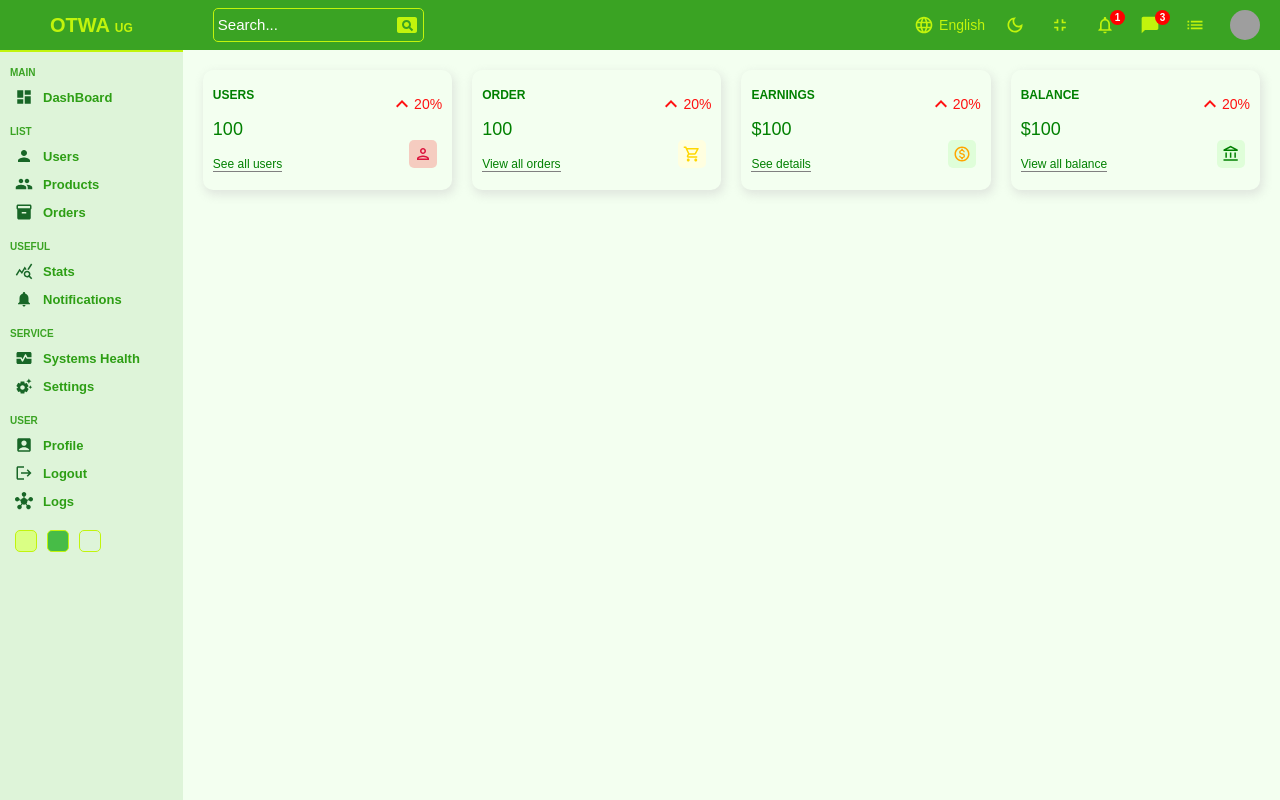
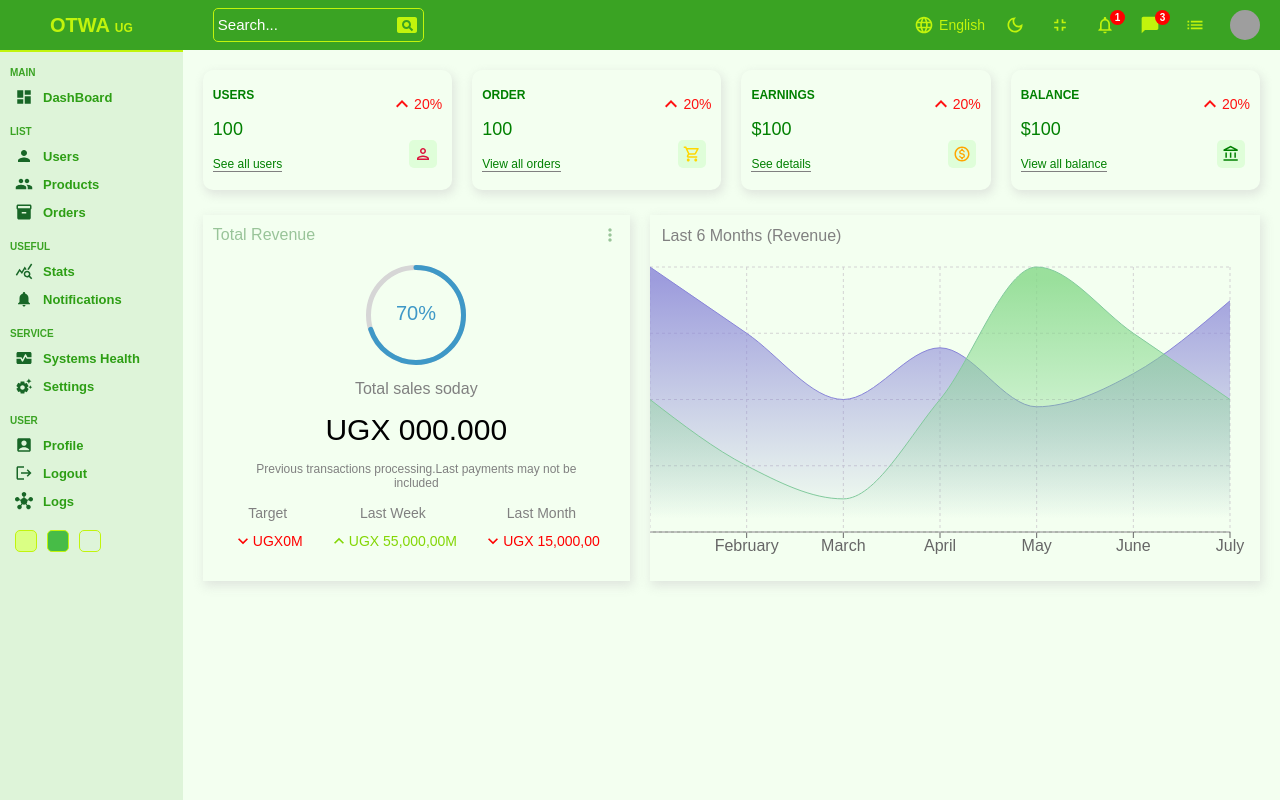
Before and after one commit to Emma-90844/OTWA-, a React (Create React App) app: page / in a window 1280 px wide. Built offline with nearby package versions, Linux system fonts and the light colour scheme; grey boxes are pictures that could not be loaded.

Commit message:
Added react rechart chart to the home to show revenue and users

```diff
--- a/package.json
+++ b/package.json
@@ -11,9 +11,11 @@
     "@testing-library/react": "^13.3.0",
     "@testing-library/user-event": "^13.5.0",
     "react": "^18.2.0",
+    "react-circular-progressbar": "^2.1.0",
     "react-dom": "^18.2.0",
     "react-router-dom": "^6.3.0",
     "react-scripts": "5.0.1",
+    "recharts": "^2.1.13",
     "sass": "^1.54.3",
     "web-vitals": "^2.1.4"
   },
--- /dev/null
+++ b/src/components/chart/Chart.jsx
@@ -0,0 +1,94 @@
+import "./chart.scss";
+import {
+  AreaChart,
+  Area,
+  XAxis,
+  YAxis,
+  CartesianGrid,
+  Tooltip,
+  ResponsiveContainer,
+} from "recharts";
+const Chart = () => {
+  const data = [
+    {
+      name: "January",
+      Total: 4000,
+      users:2000,
+    },
+    {
+      name: "February",
+      Total: 3000,
+      users:1000,
+    },
+    {
+      name: "March",
+      Total: 2000,
+      users:500,
+    },
+    {
+      name: "April",
+      Total: 2780,
+      users:2000,
+    },
+    {
+      name: "May",
+      Total: 1890,
+      users:4000,
+    },
+    {
+      name: "June",
+      Total: 2390,
+      users:3000,
+    },
+    {
+      name: "July",
+      Total: 3490,
+      users:2000,
+    },
+  ];
+  return (
+    <div className="chart">
+        <div className="title">Last 6 Months (Revenue)</div>
+      <ResponsiveContainer  aspect={2 / 1}>
+        <AreaChart
+          width={730}
+          height={250}
+          data={data}
+          margin={{ top: 10, right: 30, left: 0, bottom: 0 }}
+        >
+          <defs>
+            <linearGradient id="total" x1="0" y1="0" x2="0" y2="1">
+              <stop offset="5%" stopColor="#8884d8" stopOpacity={0.8} />
+              <stop offset="95%" stopColor="#8884d8" stopOpacity={0} />
+            </linearGradient>
+
+            <linearGradient id="users" x1="0" y1="0" x2="0" y2="1">
+              <stop offset="5%" stopColor="#84d887" stopOpacity={0.8} />
+              <stop offset="95%" stopColor="#84d891" stopOpacity={0} />
+            </linearGradient>
+
+          </defs>
+          <XAxis dataKey="name" />
+          <CartesianGrid strokeDasharray="3 3" className="chartGrid"/>
+          <Tooltip />
+          <Area
+            type="monotone"
+            dataKey="Total"
+            stroke="#8884d8"
+            fillOpacity={1}
+            fill="url(#total)"
+          />
+          <Area
+            type="monotone"
+            dataKey="users"
+            stroke="#82ca9d"
+            fillOpacity={1}
+            fill="url(#users)"
+          />
+        </AreaChart>
+      </ResponsiveContainer>
+    </div>
+  );
+};
+
+export default Chart;
--- /dev/null
+++ b/src/components/chart/chart.scss
@@ -0,0 +1,13 @@
+.chart{
+    flex: 3;
+    color: gray;
+    -webkit-box-shadow:2px 4px 10px 1px rgb(201 , 201, 201, 0.47);
+    box-shadow: 2px 4px 10px 1px rgba(201, 201, 201, 0.47);
+.title{
+    margin: 12px;
+}
+.chartGrid{
+stroke: lightgray;
+}
+
+}
--- /dev/null
+++ b/src/components/featured/Featured.jsx
@@ -0,0 +1,60 @@
+import "./featured.scss";
+import MoreVertIcon from "@mui/icons-material/MoreVert";
+import { CircularProgressbar } from "react-circular-progressbar";
+import KeyboardArrowDownIcon from '@mui/icons-material/KeyboardArrowDown';
+import KeyboardArrowUpIcon from '@mui/icons-material/KeyboardArrowUp';
+import "react-circular-progressbar/dist/styles.css";
+
+const Featured = () => {
+  return (
+    <div className="featured">
+      {/* top */}
+      <div className="top">
+        <h1 className="title">Total Revenue</h1>
+        <MoreVertIcon fontSize="small" />
+      </div>
+
+      <div className="bottom">
+        <div className="featuredChart">
+          <CircularProgressbar value={70} strokeWidth={5} text="70%" />
+        </div>
+        <p className="title">Total sales soday</p>
+        <p className="amount">UGX 000.000</p>
+        <p className="desc">
+          Previous transactions processing.Last payments may not be included
+        </p>
+
+        <div className="summary">
+            {/* item 1 */}
+          <div className="item">
+            <div className="itemTitle">Target</div>
+            <div className="itemResult negative">
+                <KeyboardArrowDownIcon fontSize="small"/>
+              <div className="resultAmount">UGX0M</div>
+            </div>
+          </div>
+
+             {/* item 1 */}
+             <div className="item">
+            <div className="itemTitle">Last Week</div>
+            <div className="itemResult positive">
+                <KeyboardArrowUpIcon fontSize="small"/>
+              <div className="resultAmount">UGX 55,000,00M</div>
+            </div>
+          </div>
+
+             {/* item 1 */}
+             <div className="item">
+            <div className="itemTitle">Last Month</div>
+            <div className="itemResult negative">
+                <KeyboardArrowDownIcon fontSize="small"/>
+              <div className="resultAmount">UGX 15,000,00</div>
+            </div>
+          </div>
+        </div>
+      </div>
+    </div>
+  );
+};
+
+export default Featured;
--- /dev/null
+++ b/src/components/featured/featured.scss
@@ -0,0 +1,82 @@
+.featured {
+    flex: 2;
+    -webkit-box-shadow: 2px 4px 10px 1px rgb(201, 201, 201, 0.47);
+    box-shadow: 2px 4px 10px 1px rgba(201, 201, 201, 0.47);
+    padding: 10px;
+
+    .top {
+        display: flex;
+        align-items: center;
+        justify-content: space-between;
+        color: rgb(153, 196, 153);
+    }
+
+    .title {
+        font-size: 16px;
+        font-weight: 500;
+    }
+
+    // bottom
+    .bottom {
+        padding: 20px;
+        display: flex;
+        flex-direction: column;
+        align-items: center;
+        justify-content: center;
+        gap: 15px;
+
+        .featuredChart {
+            width: 100px;
+            height: 100px;
+        }
+
+        .title {
+            font-size: 500;
+            color: gray;
+        }
+
+        .amount {
+            font-size: 30px;
+
+        }
+
+        .desc {
+            font-size: 12px;
+            font-weight: 300;
+            color: gray;
+            text-align: center;
+        }
+
+        .summary {
+            width: 100%;
+            display: flex;
+            align-items: center;
+            justify-content: space-between;
+
+            .item {
+                text-align: center;
+
+                .itemTitle {
+                    font-size: 14px;
+                    color: gray;
+                }
+
+                .itemResult {
+                    display: flex;
+                    align-items: center;
+                    margin-top: 10px;
+                    font-size: 14px;
+
+                    &.positive {
+                        color: rgb(131, 214, 5);
+                    }
+
+                    &.negative {
+                        color: red;
+                    }
+                }
+            }
+
+        }
+    }
+}
--- a/src/components/sidebar/Sidebar.jsx
+++ b/src/components/sidebar/Sidebar.jsx
@@ -3,7 +3,6 @@ import DashboardIcon from '@mui/icons-material/Dashboard';
 import PersonIcon from '@mui/icons-material/Person';
 import GroupIcon from '@mui/icons-material/Group';
 import Inventory2Icon from '@mui/icons-material/Inventory2';
-import BorderColorIcon from '@mui/icons-material/BorderColor';
 import QueryStatsIcon from '@mui/icons-material/QueryStats';
 import NotificationsIcon from '@mui/icons-material/Notifications';
 import MonitorHeartIcon from '@mui/icons-material/MonitorHeart';
--- a/src/components/widget/Widget.jsx
+++ b/src/components/widget/Widget.jsx
@@ -19,7 +19,7 @@ const Widget = ({ type }) => {
         title: "USERS",
         isMoney: false,
         link: "See all users",
-        icon: <PersonOutlinedIcon className="icon" style={{color:"crimson", backgroundColor:"rgba(255,0,0,0.2)"}} />,
+        icon: <PersonOutlinedIcon className="icon" style={{color:"crimson", backgroundColor:"#dffed9"}} />,
       };
       break;
 
@@ -28,7 +28,7 @@ const Widget = ({ type }) => {
         title: "ORDER",
         isMoney: false,
         link: "View all orders",
-        icon: <ShoppingCartOutlinedIcon className="icon" style={{color:"gold", backgroundColor:"lightYellow"}}/>,
+        icon: <ShoppingCartOutlinedIcon className="icon" style={{color:"gold", backgroundColor:"#dffed9"}}/>,
       };
       break;
 
@@ -37,7 +37,7 @@ const Widget = ({ type }) => {
         title: "EARNINGS",
         isMoney: true,
         link: "See details",
-        icon: <MonetizationOnOutlinedIcon className="icon" style={{color:"orange", backgroundColor:"lightOrange"}}/>,
+        icon: <MonetizationOnOutlinedIcon className="icon" style={{color:"orange", backgroundColor:""}}/>,
       };
       break;
 
--- a/src/pages/home/Home.jsx
+++ b/src/pages/home/Home.jsx
@@ -1,3 +1,5 @@
+import Chart from "../../components/chart/Chart";
+import Featured from "../../components/featured/Featured";
 import Navbar from "../../components/navbar/Navbar";
 import Sidebar from "../../components/sidebar/Sidebar";
 import Widget from "../../components/widget/Widget";
@@ -11,11 +13,15 @@ const home = () => {
       <div className="homeContainer">
         <Navbar />
         <div className="widgets">
-          <Widget type="user"/>
-          <Widget type="order"/>
-          <Widget type="earning"/>
-          <Widget type="balance"/>
+          <Widget type="user" />
+          <Widget type="order" />
+          <Widget type="earning" />
+          <Widget type="balance" />
+        </div>
 
+        <div className="charts">
+          <Featured/>
+          <Chart/>
         </div>
       </div>
     </div>
--- a/src/pages/home/home.scss
+++ b/src/pages/home/home.scss
@@ -9,11 +9,15 @@
 
     .homeContainer {
         flex: 6;
-    }
-    .widgets{
-        display: flex;
-        padding: 20px;
-        gap: 20px;
+        .widgets, .charts{
+            display: flex;
+            padding: 20px;
+            gap: 20px;
+        }
+        .charts{
+            padding: 5px 20px;
+        }
     }
 
+
 }
```
Also changed, not shown: 1 other file (tests, documents, lock files or other folders).
